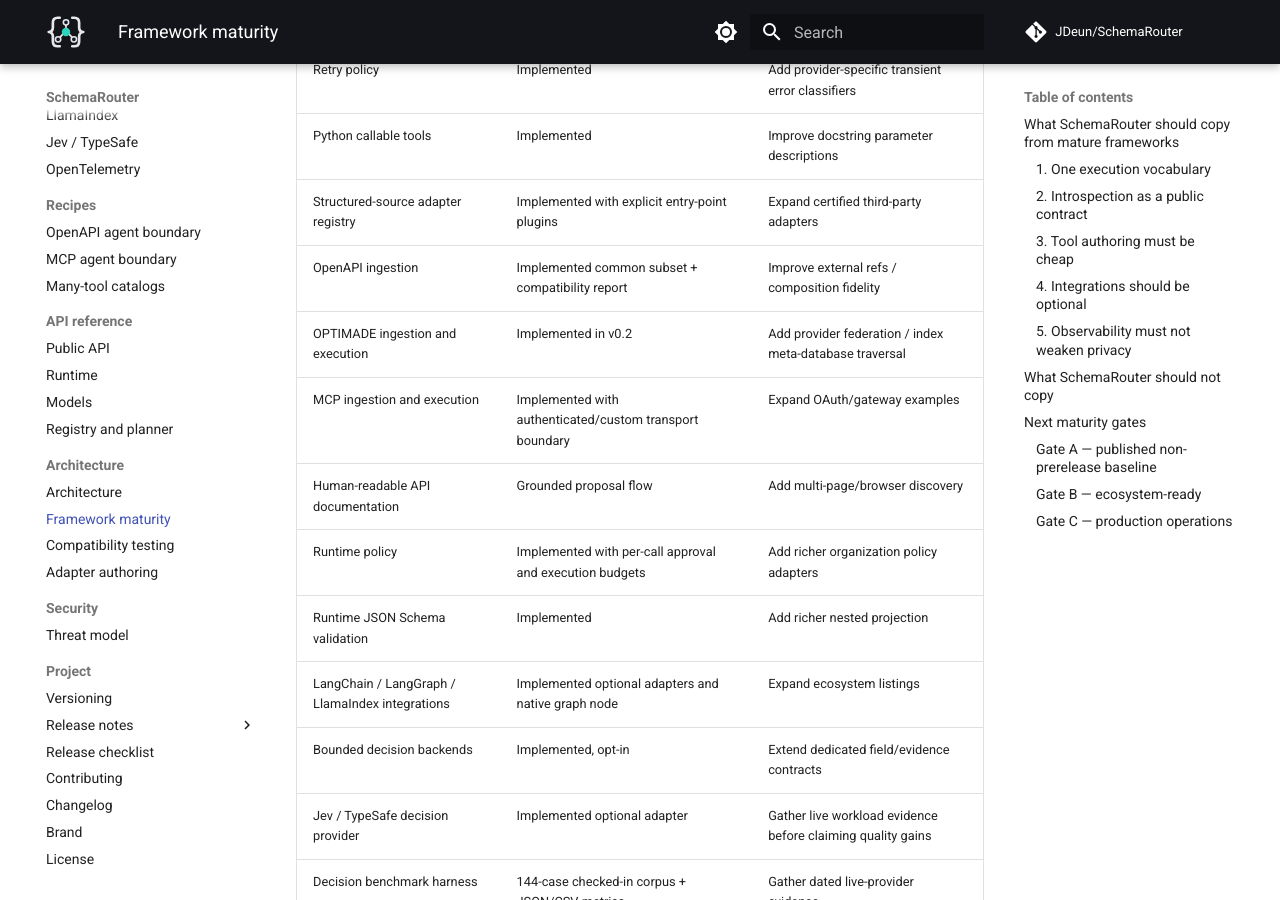
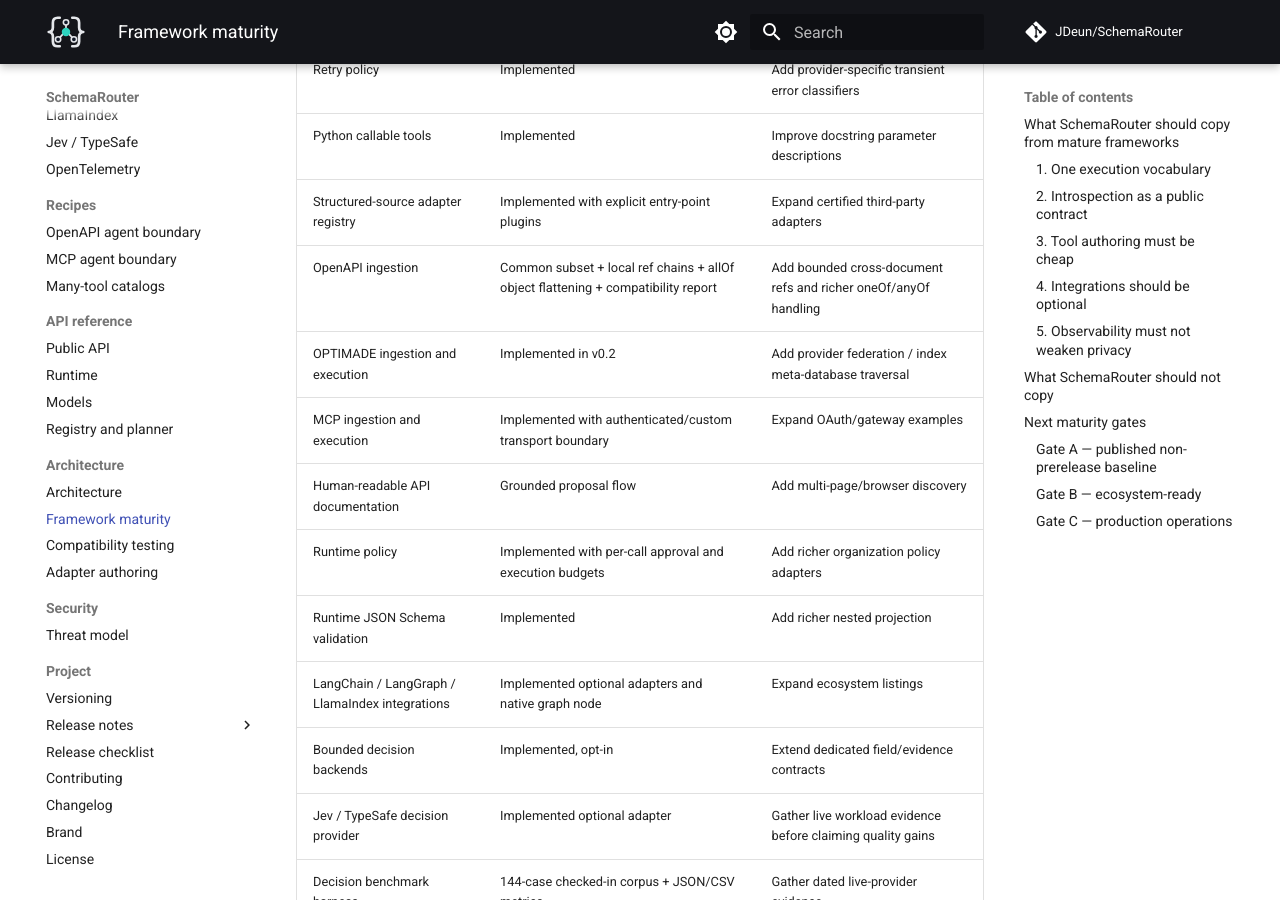
Before and after one commit to JDeun/SchemaRouter, an MkDocs documentation site: the page built from docs/framework-maturity.md, in a window 1280 px wide and 900 px high, scrolled down 749 px. Built offline with MkDocs 1.6.1 and Material for MkDocs 9.7.7, drawn with Linux system fonts in a browser that asks for light colours; comment, search, counter and statistics services are not loaded; some of the changed text lies outside the part shown.

Commit message:
docs: update OpenAPI maturity state

```diff
--- a/docs/framework-maturity.md
+++ b/docs/framework-maturity.md
@@ -18,7 +18,7 @@ This document tracks framework-level maturity rather than research metrics.
 | Retry policy | Implemented | Add provider-specific transient error classifiers |
 | Python callable tools | Implemented | Improve docstring parameter descriptions |
 | Structured-source adapter registry | Implemented with explicit entry-point plugins | Expand certified third-party adapters |
-| OpenAPI ingestion | Implemented common subset + compatibility report | Improve external refs / composition fidelity |
+| OpenAPI ingestion | Common subset + local ref chains + allOf object flattening + compatibility report | Add bounded cross-document refs and richer oneOf/anyOf handling |
 | OPTIMADE ingestion and execution | Implemented in v0.2 | Add provider federation / index meta-database traversal |
 | MCP ingestion and execution | Implemented with authenticated/custom transport boundary | Expand OAuth/gateway examples |
 | Human-readable API documentation | Grounded proposal flow | Add multi-page/browser discovery |
@@ -113,7 +113,7 @@ Still external or follow-up work:
 
 - upstream ecosystem listing/discussion requests;
 - broader live benchmark evidence;
-- richer OpenAPI external-reference and composition execution support.
+- bounded cross-document OpenAPI references and richer oneOf/anyOf planner handling.
 
 ### Gate C — production operations
 
```
